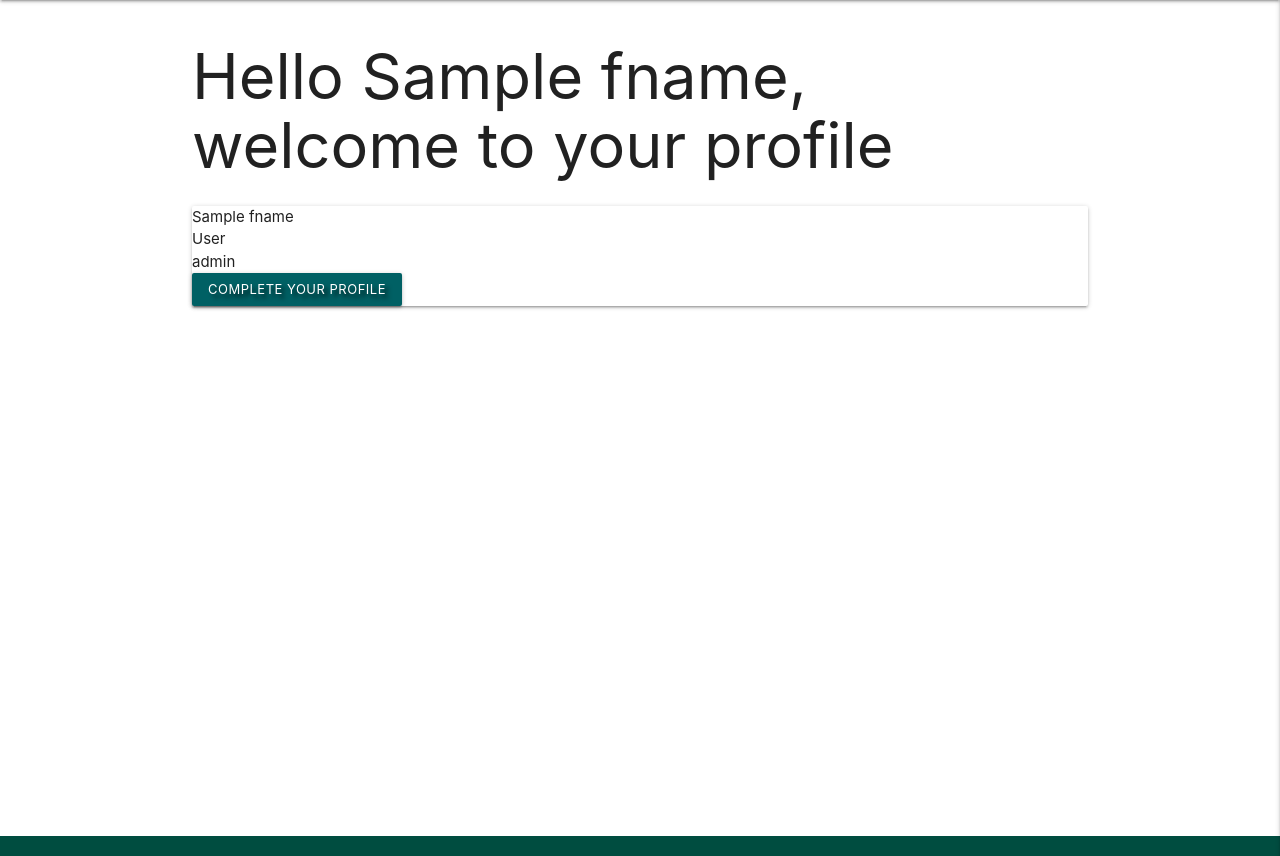
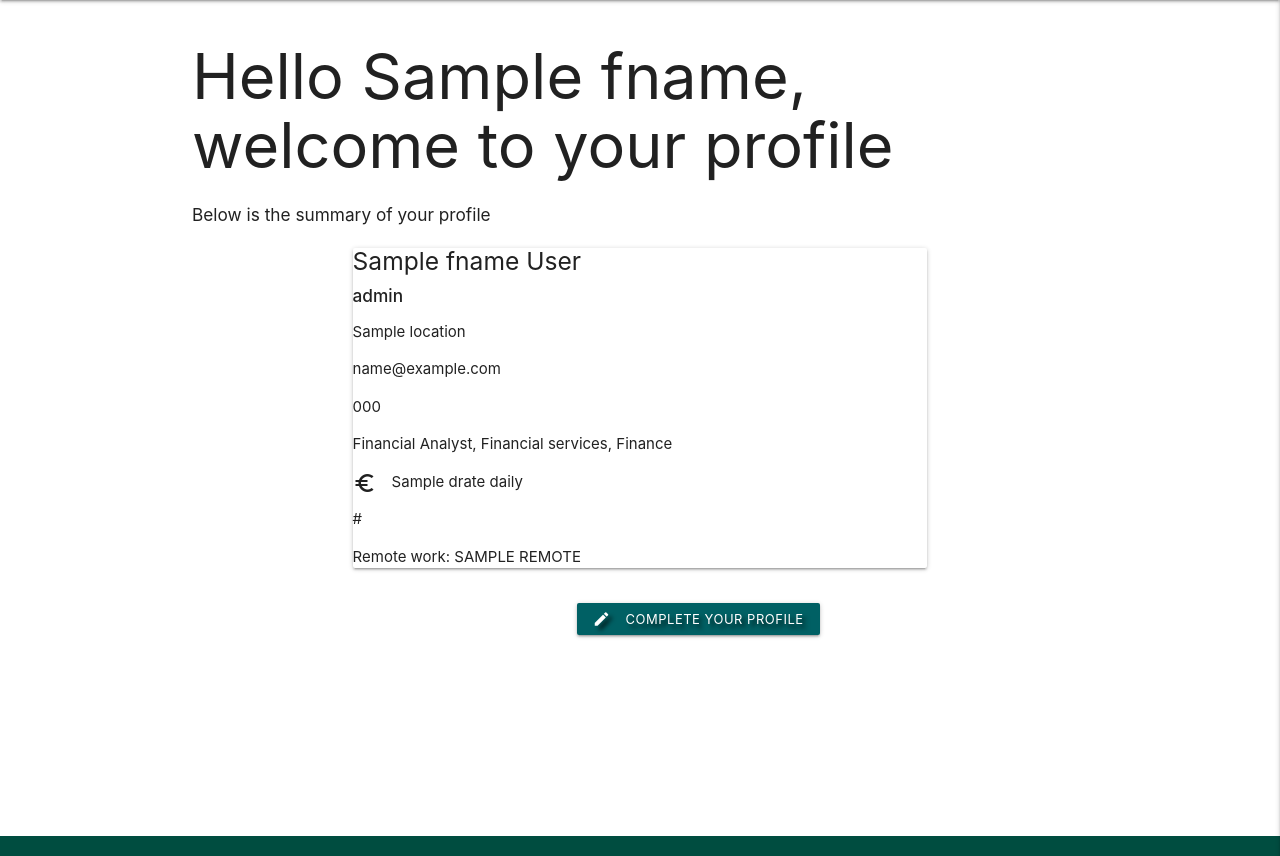
Before and after one commit to AwsSG/wurc, a Flask app: page /profile/1 in a window 1280 px wide. Shown: the part 64-920 px from the top of the page. Run offline with Flask 2, Linux system fonts and the light colour scheme; the visitor is signed in with stand-in values (Sample User, id 1); a database or web service that is not in the repository returns one stand-in record (values such as "Sample title"); some libraries are stand-ins or nearby versions.

Commit message:
Updated the content of profile template

```diff
--- a/run.py
+++ b/run.py
@@ -123,13 +123,40 @@ def log_out():
 
 @app.route("/fill_prof/<username>", methods=["GET", "POST"])
 def fill_prof(username):
+    # generating selection options from db
+    industries = mongo.db.industry.find().sort("ind_name", 1)
+    job_func = mongo.db.job_func.find().sort("func", 1)
     # grab the session's user username from db
     username = mongo.db.members.find_one(
         {"username": session["user"]})
     if session["user"]:
-        return render_template("fill_prof.html", username=username)
+        return render_template(
+            "fill_prof.html",
+            username=username,
+            industries=industries,
+            job_func=job_func)
 
     return redirect(url_for("login"))
+
+
+@app.route("/edit_prof/<prof_id>", methods=["GET", "POST"])
+def edit_task(prof_id):
+    if request.method == "POST":
+        remote = "yes" if request.form.get("remote") else "no"
+        updated = {
+            "fname": request.form.get("fname"),
+            "lname": request.form.get("lname"),
+            "email": request.form.get("email"),
+            "phone": request.form.get("phone"),
+            "role": request.form.get("role"),
+            "drate": request.form.get("drate"),
+            "location": request.form.get("location"),
+            "website": request.form.get("website"),
+            "remote": remote
+        }
+        mongo.db.members.update({"_id": ObjectId(prof_id)}, updated)
+        flash("Your profile was updated successfully!")
+        return redirect(url_for('profile', username=session['user']))
 
 
 if __name__ == "__main__":
--- a/templates/base.html
+++ b/templates/base.html
@@ -35,14 +35,17 @@
         </nav>
         <!-- mobile (side) navigation -->
         <ul class="sidenav" id="mobile-demo">
-            <li><a class="deep-purple-text text-darken-2" href="{{ url_for('getwurc') }}">Matches</a></li>
-            <li><a class="deep-purple-text text-darken-2" href="#">Listed Companies</a></li>
-            <li><a class="deep-purple-text text-darken-2" href="#">Listed Jobs</a></li>
-            <li><a class="deep-purple-text text-darken-2"
-                    href="{{ url_for('profile', username=session['user']) }}">Profile</a></li>
-            <li><a class="deep-purple-text text-darken-2" href="{{ url_for('log_in') }}">Log in</a></li>
-            <li><a class="deep-purple-text text-darken-2" href="{{ url_for('register') }}">Register</a></li>
-            <li><a class="deep-purple-text text-darken-2" href="{{ url_for('log_out') }}">Log out</a></li>
+            {% if session.user %}
+            <li><a class="teal-text text-darken-4" href="{{ url_for('getwurc') }}">Matches</a></li>
+            <li><a class="teal-text text-darken-4" href="#">Listed Companies</a></li>
+            <li><a class="teal-text text-darken-4" href="#">Listed Jobs</a></li>
+            <li><a class="teal-text text-darken-4" href="{{ url_for('profile', username=session['user']) }}">Profile</a>
+            </li>
+            <li><a class="teal-text text-darken-4" href="{{ url_for('log_out') }}">Log out</a></li>
+            {% else %}
+            <li><a class="teal-text text-darken-4" href="{{ url_for('log_in') }}">Log in</a></li>
+            <li><a class="teal-text text-darken-4" href="{{ url_for('register') }}">Register</a></li>
+            {% endif %}
         </ul>
 
     </header>
--- a/templates/profile.html
+++ b/templates/profile.html
@@ -2,17 +2,30 @@
 {% block content %}
 
 <h1>Hello {{ username.fname }}, welcome to your profile</h1>
+<h6>Below is the summary of your profile</h6>
 
 <div class="row">
-    <div class="card">
+    <div class="col s12 m8 offset-m2">
+        <div class="card">
 
-        {{ username.fname }} <br>
-        {{ username.lname }} <br>
-        {{ username.job_role }} <br>
+            <h5>{{ username.fname }} {{ username.lname }}</h5>
+            <h6><strong>{{ username.role }}</strong></h6>
+            <p>{{ username.location }}</p>
+            <p>{{ username.email }}</p>
+            <p>{{ username.phone }}</p>
+            <p>Financial Analyst, Financial services, Finance</p>
+            <p>{{ username.drate }} <i class="material-icons left">euro_symbol</i> daily</p>
+            <p>{{ username.website }}</p>
+            <p>Remote work: <span>{{ username.remote|upper }}</span></p>
 
-
-        <a href="{{ url_for('fill_prof', username=username) }}" class="btn-small cyan darken-4 txt-shadow">Complete your
-            profile</a>
+        </div>
+    </div>
+</div>
+<div class="row">
+    <div class="col s10 offset-s2 m4 offset-m5">
+        <a href="{{ url_for('fill_prof', username=username) }}" class="btn-small cyan darken-4 txt-shadow">
+            <i class="material-icons left">edit</i>
+            Complete your profile</a>
     </div>
 </div>
 
```
Also changed, not shown: templates/fill_prof.html (+9 -5 lines).
